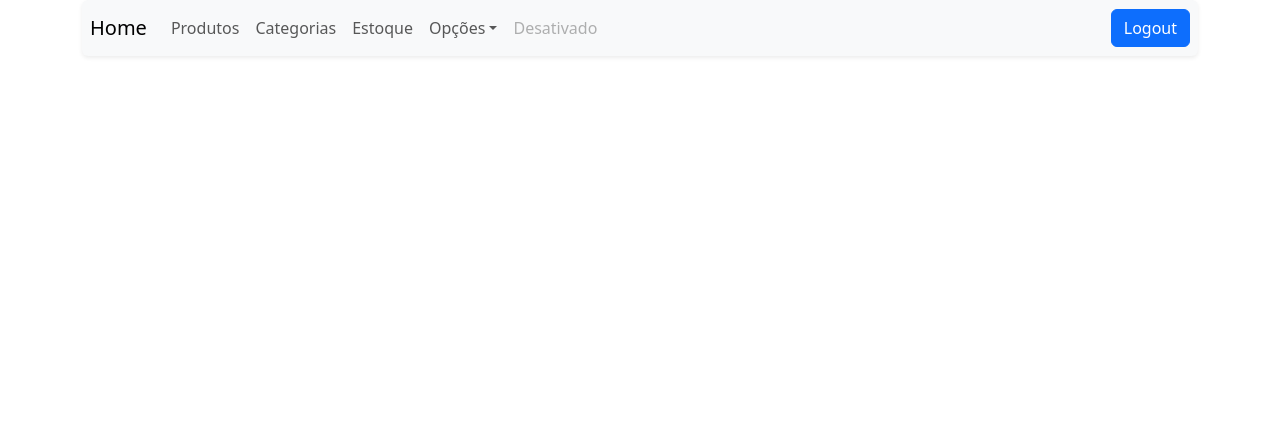
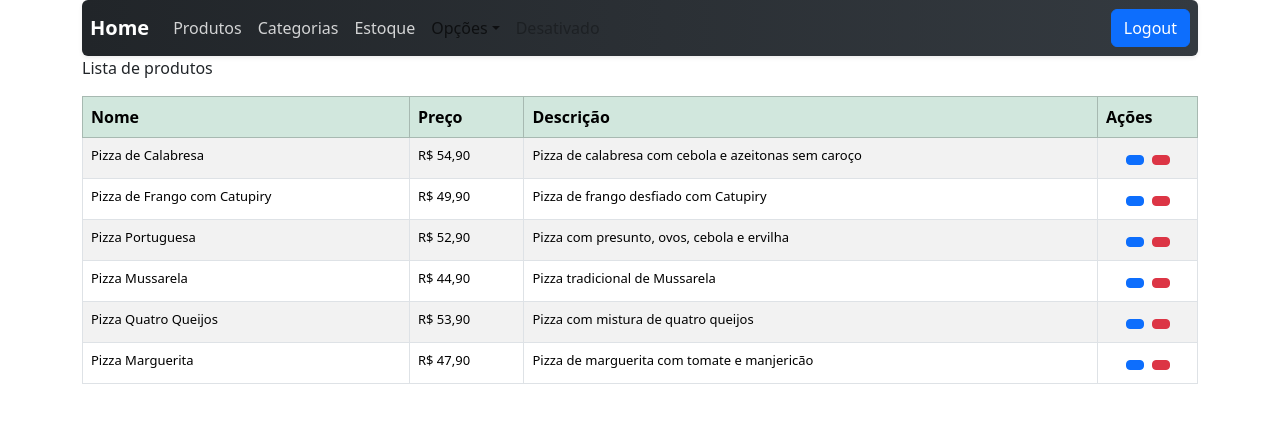
Before and after one commit to DudaMaria01/pizzaria-da-duda, a React (Vite) app: page /#/produtos in a window 1280 px wide. Before the commit this address led to /. Shown: the top 422 px of the page. Built offline with nearby package versions, Linux system fonts and the light colour scheme.

Commit message:
listagem de produtos em construção

```diff
--- a/src/pages/HomeFuncionario/HomeFuncionario.jsx
+++ b/src/pages/HomeFuncionario/HomeFuncionario.jsx
@@ -4,6 +4,8 @@ const HomeFuncionario = () => {
     return (
         <div className='container'>
             <MenuFuncionario/>
+
+            <p>Home Page Funcionário</p>
         </div>
     )
 }
--- /dev/null
+++ b/src/pages/ListarCategoria/ListarCategoria.jsx
@@ -0,0 +1,98 @@
+import MenuFuncionario from "../MenuFuncionario/MenuFuncionario";
+
+const ListarCategoria = () => {
+  const arrayProdutos = [
+    {
+      id: 1,
+      nome: "Pizza de Calabresa",
+      categoria: "Tradicional",
+      precoVenda: 54.9,
+    },
+    {
+      id: 2,
+      nome: "Pizza de Frango com Catupiry",
+      categoria: "Especial",
+      precoVenda: 49.9,
+    },
+    {
+      id: 3,
+      nome: "Pizza Portuguesa",
+      categoria: "Tradicional",
+      precoVenda: 52.9,
+    },
+    {
+      id: 4,
+      nome: "Pizza Mussarela",
+      categoria: "Tradicional",
+      precoVenda: 44.9,
+    },
+    {
+      id: 5,
+      nome: "Pizza Quatro Queijos",
+      categoria: "Especial",
+      precoVenda: 53.9,
+    },
+    {
+      id: 6,
+      nome: "Pizza Marguerita",
+      categoria: "Tradicional",
+      precoVenda: 47.9,
+    },
+    {
+      id: 7,
+      nome: "Chocolate com Morango",
+      categoria: "Doce",
+      precoVenda: 69.9,
+    },
+  ];
+
+  return (
+    <div className="container">
+      <MenuFuncionario />
+
+      <h3 className="mt-3 mb-3">Lista de Produtos</h3>
+
+      <div className="table-responsive">
+        <table className="table table-bordered table-striped table-hover">
+          <thead className="table-success">
+            <tr>
+              <th>Nome</th>
+              <th>Categoria</th>
+              <th>Preço</th>
+              <th className="text-center">Ações</th>
+            </tr>
+          </thead>
+
+          <tbody>
+            {arrayProdutos.map((produto) => (
+              <tr key={produto.id}>
+                <td>{produto.nome}</td>
+
+                <td>{produto.categoria}</td>
+
+                <td>
+                  {new Intl.NumberFormat("pt-BR", {
+                    style: "currency",
+                    currency: "BRL",
+                  }).format(produto.precoVenda)}
+                </td>
+
+                <td className="text-center">
+                  <button className="btn btn-sm btn-primary me-2">
+                    <i className="fas fa-pencil-alt"></i>
+                  </button>
+
+                  <button className="btn btn-sm btn-danger">
+                    <i className="fas fa-trash-alt"></i>
+                  </button>
+                </td>
+              </tr>
+            ))}
+          </tbody>
+        </table>
+      </div>
+    </div>
+  );
+};
+
+export default ListarCategoria;
--- /dev/null
+++ b/src/pages/ListarProduto/ListarProduto.jsx
@@ -0,0 +1,115 @@
+import MenuFuncionario from '../MenuFuncionario/MenuFuncionario'
+
+const ListarProduto = () => {
+
+    const arrayProdutos = [
+        {
+            id: 1,
+            nome: "Pizza de Calabresa",
+            precoVenda: 54.90,
+            descricao: "Pizza de calabresa com cebola e azeitonas sem caroço"
+        },
+
+            {
+            id: 2,
+            nome: "Pizza de Frango com Catupiry",
+            precoVenda: 49.90,
+            descricao: "Pizza de frango desfiado com Catupiry"
+
+            },
+
+            {
+            id: 3,
+            nome: "Pizza Portuguesa",
+            precoVenda: 52.90,
+            descricao: "Pizza com presunto, ovos, cebola e ervilha"
+
+            },
+
+            {
+            id: 4,
+            nome: "Pizza Mussarela",
+            precoVenda: 44.90,
+            descricao: "Pizza tradicional de Mussarela"
+
+            },
+
+            {
+            id: 5,
+            nome: "Pizza Quatro Queijos",
+            precoVenda: 53.90,
+            descricao: "Pizza com mistura de quatro queijos"
+
+            },
+
+            {
+            id: 6,
+            nome: "Pizza Marguerita",
+            precoVenda: 47.90,
+            descricao: "Pizza de marguerita com tomate e manjericão"
+
+            }
+        ]
+
+    return (
+
+        <div className='container'>
+                  <MenuFuncionario/>
+                  <p>Lista de produtos</p>
+<div className="table-responsive">
+ <table className="table table-bordered table-striped table-hover">
+ <thead className="table-success">
+ <tr>
+ <th>Nome</th>
+ <th>Preço</th>
+ <th>Descrição</th>
+ <th>Ações</th> {/* Nova coluna de Ações */}
+ </tr>
+ </thead>
+ <tbody>
+
+   { arrayProdutos.map((produto) => (
+ <tr>
+ <td style={{ fontSize: "13px" }}>{produto.nome}</td>
+ <td style={{ fontSize: "13px" }}>
+    {
+        new Intl.NumberFormat("pt-BR", {
+            style: "currency",
+            currency: "BRL",
+        }).format(produto.precoVenda)
+    }
+
+
+
+
+ </td>
+ <td style={{ fontSize: "13px" }}>{produto.descricao}</td>
+ <td className="text-center fs-6" style={{ width: "100px" }}>
+ {/* Botão de Editar */}
+ <button
+ className="btn btn-sm btn-primary me-2">
+ <i className="fas fa-pencil-alt"></i>{" "}
+ {/* Ícone de editar */}
+ </button>
+ {/* Botão de Excluir */}
+ <button
+ className="btn btn-sm btn-danger">
+ <i className="fas fa-trash-alt"></i>{" "}
+ {/* Ícone de excluir */}
+ </button>
+ </td>
+ </tr>
+
+   ) ) }
+
+
+
+
+ </tbody>
+ </table>
+ </div>
+        </div>
+    )
+}
+
+export default ListarProduto
--- a/src/pages/MenuFuncionario/MenuFuncionario.jsx
+++ b/src/pages/MenuFuncionario/MenuFuncionario.jsx
@@ -1,13 +1,19 @@
+import styles from './MenuFuncionario.module.css'
+import { Link } from 'react-router-dom'
+
+
 const MenuFuncionario = () => {
 
     return (
+         <div>
+            <nav className={`navbar navbar-expand-lg navbar-light bg-light p-2 rounded shadow-sm w-100 ${styles.menu}`}>
 
-        <div>
-        <nav className="navbar navbar-expand-lg navbar-light bg-light p-2 rounded shadow-sm w-100">
-        <a className="navbar-brand" href="/pizzaria/funcionario/home">
+        <Link
+          to="/home"
+          className={`navbar-brand ${styles.logo}`}
+        >
           Home
-        </a>
-
+        </Link>
         {/* Botão Hamburguer para telas menores */}
         <button
           className="navbar-toggler"
@@ -24,19 +30,29 @@ const MenuFuncionario = () => {
         <div className="collapse navbar-collapse" id="navbarSupportedContent">
           <ul className="navbar-nav me-auto">
             <li className="nav-item active">
-              <a className="nav-link" href="/pizzaria/funcionario/produto">
-                Produtos
-              </a>
+
+          <Link
+          to="/produtos"
+        className={`nav-link ${styles.itemMenu}`}
+        >
+          Produtos
+        </Link>
             </li>
             <li className="nav-item">
-              <a className="nav-link" href="/pizzaria/funcionario/categoria">
-                Categorias
-              </a>
+              <Link
+          to="/categorias"
+        className={`nav-link ${styles.itemMenu}`}
+        >
+          Categorias
+        </Link>
             </li>
             <li className="nav-item">
-              <a className="nav-link" href="/pizzaria/funcionario/estoque">
-                Estoque
-              </a>
+             <Link
+          to="/estoque"
+        className={`nav-link ${styles.itemMenu}`}
+        >
+          Estoque
+        </Link>
             </li>
 
             {/* Dropdown Menu */}
@@ -83,7 +99,8 @@ const MenuFuncionario = () => {
           </button>
         </div>
       </nav>
-      </div>
+
+         </div>
 
     )
 }
--- /dev/null
+++ b/src/pages/MenuFuncionario/MenuFuncionario.module.css
@@ -0,0 +1,27 @@
+.menu {
+
+    background: linear-gradient(
+        90deg,
+        #212529,
+        #343a40
+    );
+}
+
+.logo {
+
+    color: white !important;
+    font-weight: bold;
+    font-size: 1.4rem;
+}
+
+
+.itemMenu {
+
+    color: rgba(255, 255, 255, .8) !important;
+    transition: .3s;
+}
+
+.itemMenu:hover {
+    color: orange !important;
+    transform: translateY(-1px);
+}
--- a/src/routes/AppRoutes.jsx
+++ b/src/routes/AppRoutes.jsx
@@ -1,27 +1,41 @@
-
-
-import{
+import {
+    HashRouter,
     BrowserRouter,
     Routes,
     Route
 }
 from "react-router-dom"
 import HomeFuncionario from "../pages/HomeFuncionario/HomeFuncionario"
+import ListarProduto from "../pages/ListarProduto/ListarProduto"
+import ListarCategoria from "../pages/ListarCategoria/ListarCategoria"
 
-const AppRoutes = () =>{
+//Browser Router : Utilize com a tag <a> com href -> sempre recarrega toda página
+//HashRouter: Utilize com a tag <link> do react-router-dom ->carrega apenas as partes necessárias d página, RECOMENDADO
+
+const AppRoutes = () => {
 
     return (
-        <BrowserRouter>
-            <Routes>
-                <Route
-                    path=""
-                    element={<HomeFuncionario/>}
-                    />
-            </Routes>
-        </BrowserRouter>
-
+        <HashRouter>
+                 <Routes>
+                            <Route
+                             path="/"
+                             element = {<HomeFuncionario/>}
+                         />
+                         <Route
+                             path="/home"
+                             element = {<HomeFuncionario/>}
+                         />
+                         <Route
+                             path="/produtos"
+                             element = {<ListarProduto/>}
+                         />
+                         <Route
+                             path="/categorias"
+                             element = {<ListarCategoria/>}
+                         />
+                 </Routes>
+        </HashRouter>
     )
-
 }
 
 export default AppRoutes
```
